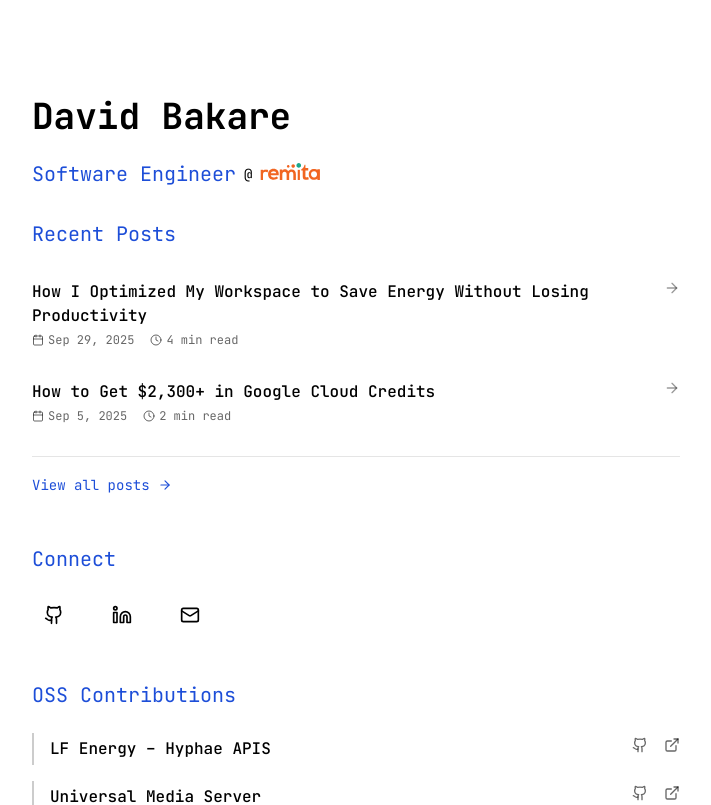
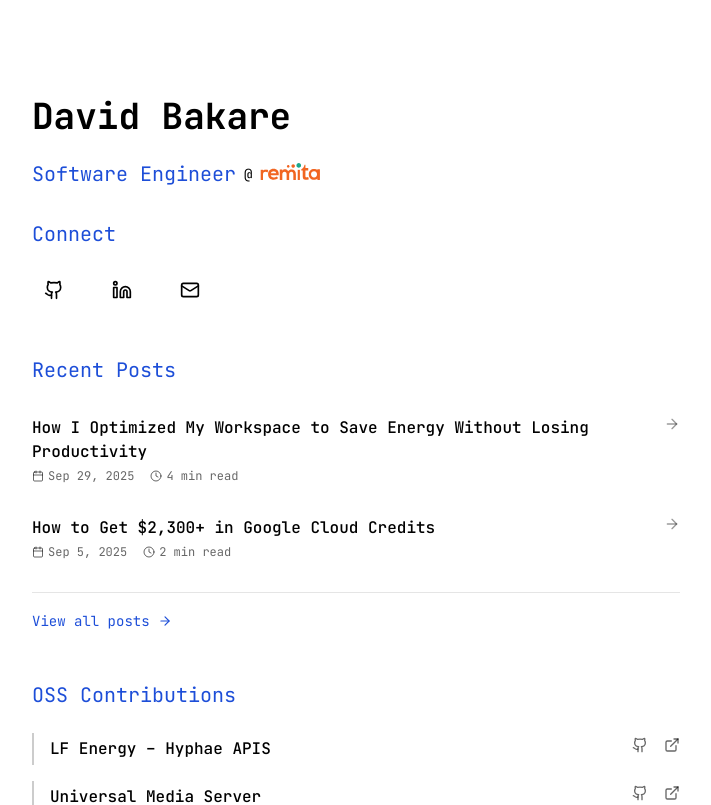
Before and after one commit to 3akare/portfolio, a Next.js app: page / in a window 1280 px wide. Shown: the top 805 px of the page, without its empty margins (284-995 px from the left). Built offline with nearby package versions, Linux system fonts and the light colour scheme.

Commit message:
Re-add BlogSection component to page

```diff
--- a/src/app/page.tsx
+++ b/src/app/page.tsx
@@ -29,10 +29,10 @@ export default function Home() {
             </Link>
           </div>
         </section>
+        {/* Socials */}
+        <Connect />
         {/* Blog section */}
         <BlogSection />
-        {/* Socials */}
-        <Connect />
         {/* Open source contributions */}
         <OpenSource />
         {/* Projects section */}
```
